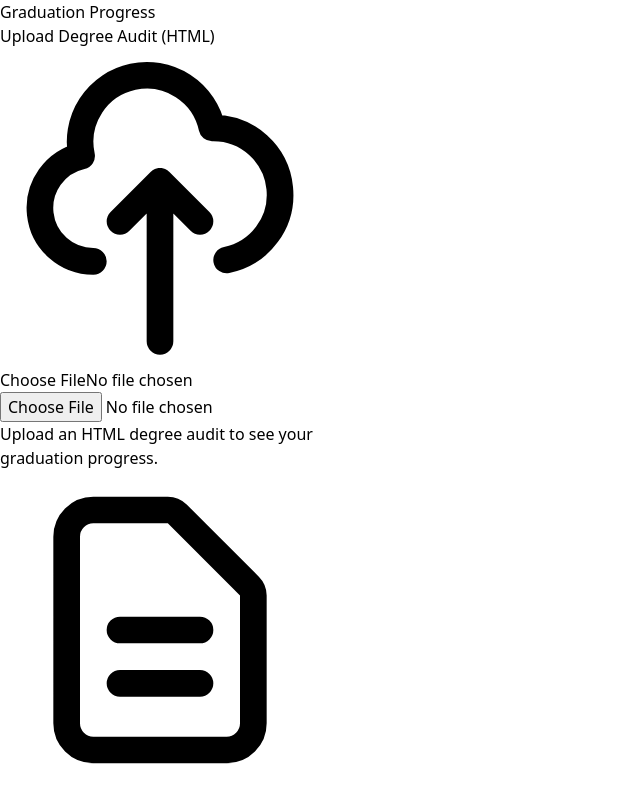
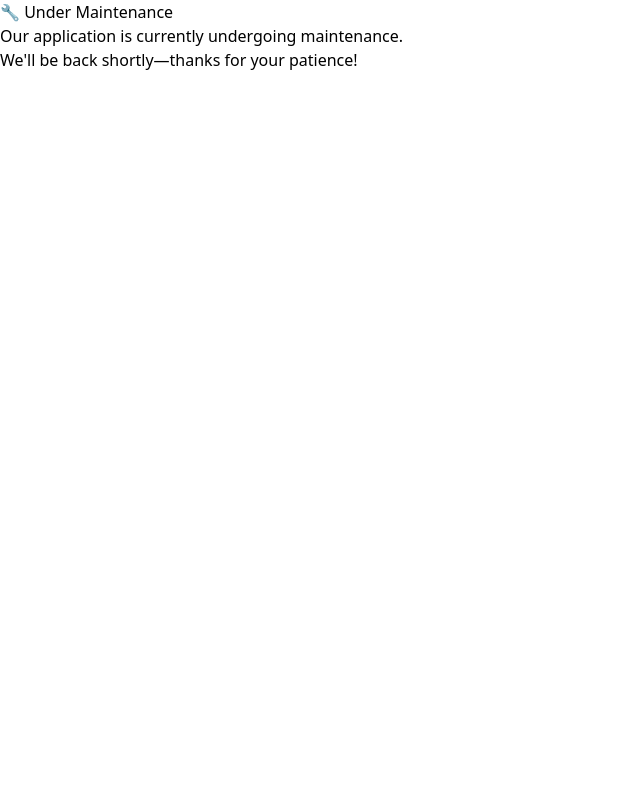
Before and after one commit to AustinFlippo/UCSD_Graduation_Planner, a React (Vite) app in the folder mern/client/: page / in a window 1280 px wide. Shown: the top 794 px of the page, without its empty margins (0-640 px from the left). Built offline with nearby package versions, Linux system fonts and the light colour scheme.

Commit message:
Maintenance message

```diff
--- a/mern/client/src/components/MainLayout.jsx
+++ b/mern/client/src/components/MainLayout.jsx
@@ -1,16 +1,17 @@
 import React, { useState } from "react";
 import RightSidebar from "./right-sidebar/RightSidebar";
 import LeftSidebar from "./LeftSidebar";
-import CoursePlannerContainer from "./planner/CoursePlannerContainer"; // use existing planner
+import CoursePlannerContainer from "./planner/CoursePlannerContainer";
 import Header from "./Header";
 import WelcomePopup from "./WelcomePopup";
 
-
+// Import your new component
+import Maintenance from "./Maintenance";
 
 const MainLayout = () => {
   const [currentPage, setCurrentPage] = useState("planner");
+  const [maintenanceMode, setMaintenanceMode] = useState(true); // toggle flag
 
-  // State for parsed degree audit data
   const [parsedCourseData, setParsedCourseData] = useState({
     sections: [],
     metadata: {}
@@ -20,11 +21,15 @@ const MainLayout = () => {
     planner: "Triton Planner - Plan Your Future at UCSD",
   };
 
+  if (maintenanceMode) {
+    // Only show maintenance screen
+    return <Maintenance />;
+  }
+
   const renderPage = () => {
     switch (currentPage) {
       case "planner":
         return <CoursePlannerContainer parsedCourseData={parsedCourseData} />;
-
       default:
         return <CoursePlannerContainer parsedCourseData={parsedCourseData} />;
     }
@@ -32,28 +37,19 @@ const MainLayout = () => {
 
   return (
     <div className="flex h-screen">
-      <LeftSidebar
-        onParsedDataUpdate={setParsedCourseData}
-      />
-
-      {/* Main Panel: header + content + right sidebar */}
+      <LeftSidebar onParsedDataUpdate={setParsedCourseData} />
 
       <div className="flex flex-col flex-grow overflow-hidden">
         <Header currentPage={pageTitles[currentPage] || "Blueprint"} />
 
         <div className="flex flex-1 overflow-hidden">
-          {/* Main content area */}
           <div className="flex-grow p-6 overflow-y-auto">
             {renderPage()}
           </div>
-
-          {/* Right sidebar with course search & assistant */}
           <RightSidebar />
-
         </div>
       </div>
 
-      {/* Welcome Popup - appears on first visit */}
       <WelcomePopup />
     </div>
   );
--- /dev/null
+++ b/mern/client/src/components/Maintenance.jsx
@@ -0,0 +1,14 @@
+// src/Maintenance.jsx
+import React from "react";
+
+const Maintenance = () => (
+  <div className="flex flex-col items-center justify-center h-full text-center">
+    <h1 className="text-4xl font-bold mb-4">🔧 Under Maintenance</h1>
+    <p className="text-lg">
+      Our application is currently undergoing maintenance.<br/>
+      We'll be back shortly—thanks for your patience!
+    </p>
+  </div>
+);
+
+export default Maintenance;
```
